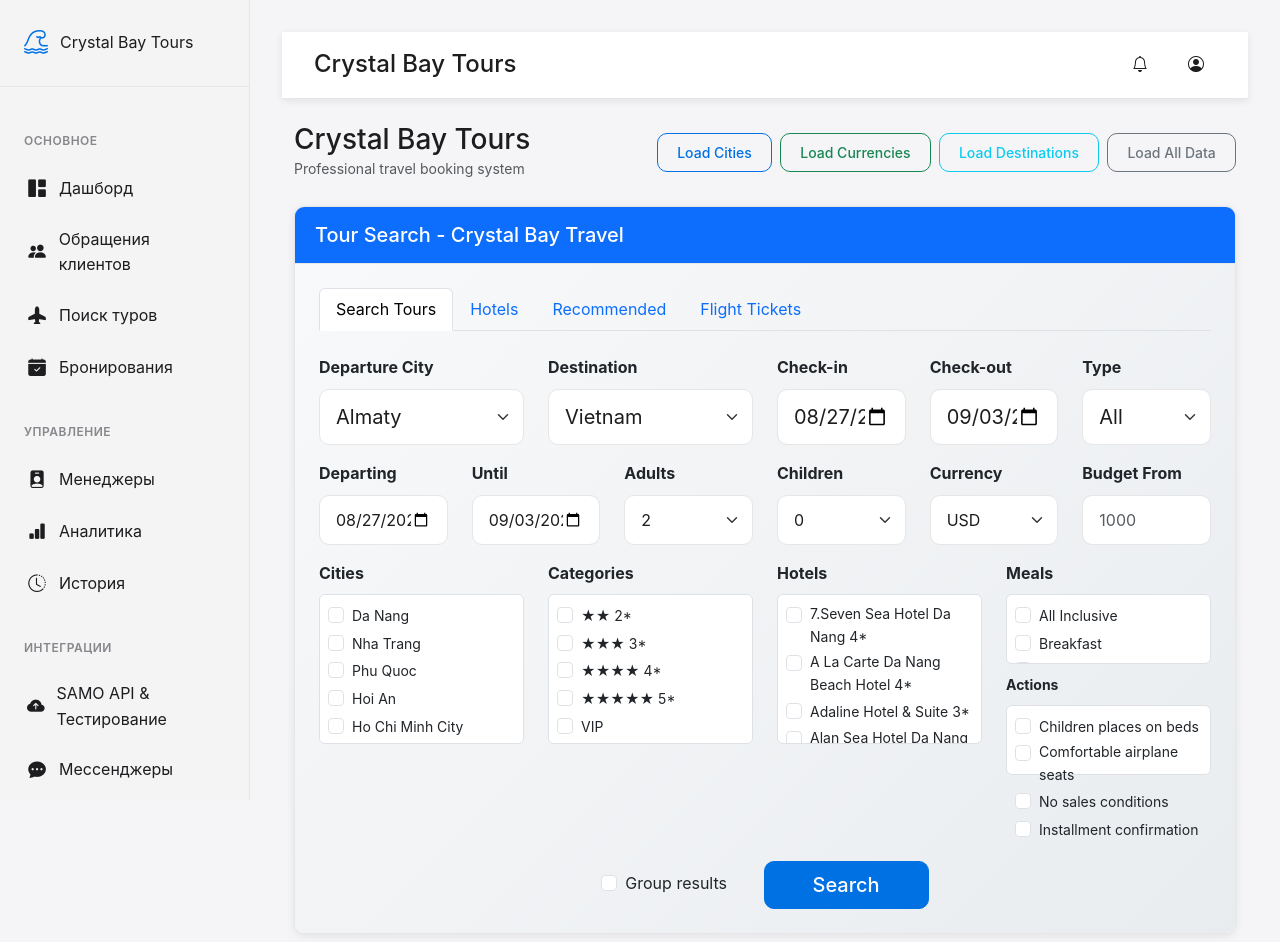
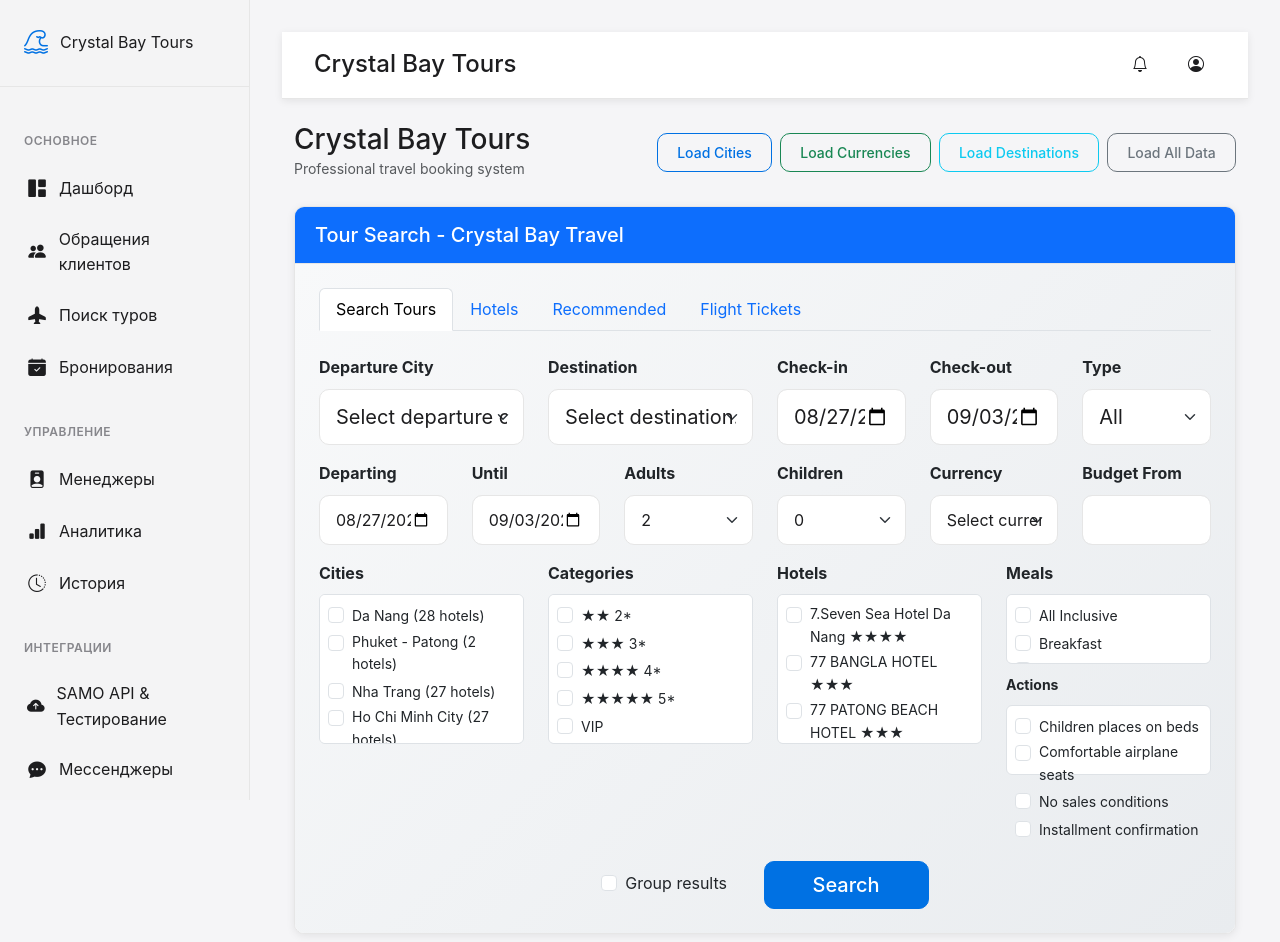
Before and after one commit to azrailbeat/crystalbay, a Flask app: page /tours in a window 1280 px wide. Shown: the top 942 px of the page. Run offline with Flask 3, Linux system fonts and the light colour scheme.

Commit message:
Remove placeholder data and ensure clean user inputs across the system
Replace placeholder values with generic prompts or empty fields in the UI and set prices to "Price on request" in the data processor.

Replit-Commit-Author: Agent
Replit-Commit-Session-Id: 3827c900-35ba-43e4-84ab-db1ea7489061
Replit-Commit-Checkpoint-Type: full_checkpoint
Replit-Commit-Screenshot-Url: https://storage.googleapis.com/screenshot-production-us-central1/032c9b0c-f330-4a4a-9015-086d560fea64/3827c900-35ba-43e4-84ab-db1ea7489061/KbY08gU

```diff
--- a/samo_data_processor.py
+++ b/samo_data_processor.py
@@ -245,7 +245,7 @@ class SamoDataProcessor:
                     'nights': search_params.get('nights', '7') if search_params else '7',
                     'adults': search_params.get('adults', '2') if search_params else '2',
                     'children': search_params.get('children', '0') if search_params else '0',
-                    'price': f"From ${1200 + (hotel.get('stars', 3) * 200) + (i * 50)}",
+                    'price': 'Price on request',
                     'currency': 'USD',
                     'meal': 'HB',  # Half Board default
                     'check_in': search_params.get('checkIn', '2025-08-27') if search_params else '2025-08-27',
--- a/templates/tours.html
+++ b/templates/tours.html
@@ -68,13 +68,13 @@
                                     <div class="col-md-3">
                                         <label class="form-label fw-bold">Departure City</label>
                                         <select class="form-select form-select-lg" id="townFrom" name="townFrom">
-                                            <option value="">Almaty</option>
+                                            <option value="">Select departure city...</option>
                                         </select>
                                     </div>
                                     <div class="col-md-3">
                                         <label class="form-label fw-bold">Destination</label>
                                         <select class="form-select form-select-lg" id="countryTo" name="countryTo">
-                                            <option value="">Vietnam</option>
+                                            <option value="">Select destination...</option>
                                         </select>
                                     </div>
                                     <div class="col-md-2">
@@ -127,15 +127,12 @@
                                     <div class="col-md-2">
                                         <label class="form-label fw-bold">Currency</label>
                                         <select class="form-select" id="currency" name="currency">
-                                            <option value="RUB">RUB</option>
-                                            <option value="USD" selected>USD</option>
-                                            <option value="KZT">KZT</option>
-                                            <option value="EUR">EUR</option>
+                                            <option value="">Select currency...</option>
                                         </select>
                                     </div>
                                     <div class="col-md-2">
                                         <label class="form-label fw-bold">Budget From</label>
-                                        <input type="number" class="form-control" id="priceFrom" name="priceFrom" placeholder="1000">
+                                        <input type="number" class="form-control" id="priceFrom" name="priceFrom" placeholder="">
                                     </div>
                                 </div>
 
@@ -144,30 +141,9 @@
                                     <!-- Cities Column -->
                                     <div class="col-md-3">
                                         <label class="form-label fw-bold">Cities</label>
-                                        <div class="border rounded p-2" style="height: 150px; overflow-y: auto; background: white;">
-                                            <div class="form-check">
-                                                <input class="form-check-input" type="checkbox" id="city_danang" name="cities[]" value="Da Nang">
-                                                <label class="form-check-label small" for="city_danang">Da Nang</label>
-                                            </div>
-                                            <div class="form-check">
-                                                <input class="form-check-input" type="checkbox" id="city_nhatrang" name="cities[]" value="Nha Trang">
-                                                <label class="form-check-label small" for="city_nhatrang">Nha Trang</label>
-                                            </div>
-                                            <div class="form-check">
-                                                <input class="form-check-input" type="checkbox" id="city_phuquoc" name="cities[]" value="Phu Quoc">
-                                                <label class="form-check-label small" for="city_phuquoc">Phu Quoc</label>
-                                            </div>
-                                            <div class="form-check">
-                                                <input class="form-check-input" type="checkbox" id="city_hoian" name="cities[]" value="Hoi An">
-                                                <label class="form-check-label small" for="city_hoian">Hoi An</label>
-                                            </div>
-                                            <div class="form-check">
-                                                <input class="form-check-input" type="checkbox" id="city_saigon" name="cities[]" value="Ho Chi Minh">
-                                                <label class="form-check-label small" for="city_saigon">Ho Chi Minh City</label>
-                                            </div>
-                                            <div class="form-check">
-                                                <input class="form-check-input" type="checkbox" id="city_hanoi" name="cities[]" value="Hanoi">
-                                                <label class="form-check-label small" for="city_hanoi">Hanoi</label>
+                                        <div class="border rounded p-2" style="height: 150px; overflow-y: auto; background: white;" id="citiesContainer">
+                                            <div class="text-muted text-center py-3">
+                                                <small>Loading destinations...</small>
                                             </div>
                                         </div>
                                     </div>
@@ -202,26 +178,9 @@
                                     <!-- Hotels Column -->
                                     <div class="col-md-3">
                                         <label class="form-label fw-bold">Hotels</label>
-                                        <div class="border rounded p-2" style="height: 150px; overflow-y: auto; background: white;">
-                                            <div class="form-check">
-                                                <input class="form-check-input" type="checkbox" id="hotel_7seven" name="hotels[]" value="7.Seven Sea Hotel Da Nang">
-                                                <label class="form-check-label small" for="hotel_7seven">7.Seven Sea Hotel Da Nang 4*</label>
-                                            </div>
-                                            <div class="form-check">
-                                                <input class="form-check-input" type="checkbox" id="hotel_lacarte" name="hotels[]" value="A La Carte">
-                                                <label class="form-check-label small" for="hotel_lacarte">A La Carte Da Nang Beach Hotel 4*</label>
-                                            </div>
-                                            <div class="form-check">
-                                                <input class="form-check-input" type="checkbox" id="hotel_adaline" name="hotels[]" value="Adaline">
-                                                <label class="form-check-label small" for="hotel_adaline">Adaline Hotel & Suite 3*</label>
-                                            </div>
-                                            <div class="form-check">
-                                                <input class="form-check-input" type="checkbox" id="hotel_alan" name="hotels[]" value="Alan Sea">
-                                                <label class="form-check-label small" for="hotel_alan">Alan Sea Hotel Da Nang 5*</label>
-                                            </div>
-                                            <div class="form-check">
-                                                <input class="form-check-input" type="checkbox" id="hotel_alani" name="hotels[]" value="Alani Hotel">
-                                                <label class="form-check-label small" for="hotel_alani">Alani Hotel & Spa Da Nang 4*</label>
+                                        <div class="border rounded p-2" style="height: 150px; overflow-y: auto; background: white;" id="hotelsContainer">
+                                            <div class="text-muted text-center py-3">
+                                                <small>Loading hotels...</small>
                                             </div>
                                         </div>
                                     </div>
@@ -424,6 +383,7 @@ async function loadCountries() {
         if (data.success && data.data) {
             countriesData = data.data;
             populateSelect('countryTo', countriesData, 'id', 'name');
+            populateCitiesCheckboxes(countriesData);
             showSuccess(`Loaded ${countriesData.length} destinations from real SAMO data`);
         } else {
             showError(`Failed to load destinations: ${data.error || 'Unknown error'}`);
@@ -431,6 +391,25 @@ async function loadCountries() {
     } catch (error) {
         showError(`Error loading destinations: ${error.message}`);
     }
+}
+
+// Populate cities checkboxes with real destinations
+function populateCitiesCheckboxes(destinations) {
+    const container = document.getElementById('citiesContainer');
+    if (!container) return;
+
+    let html = '';
+    destinations.forEach((dest, index) => {
+        const checkboxId = `city_${dest.id}`;
+        html += `
+            <div class="form-check">
+                <input class="form-check-input" type="checkbox" id="${checkboxId}" name="cities[]" value="${dest.name}">
+                <label class="form-check-label small" for="${checkboxId}">${dest.name} (${dest.hotel_count} hotels)</label>
+            </div>
+        `;
+    });
+
+    container.innerHTML = html;
 }
 
 // Load all SAMO data for comprehensive view
@@ -716,11 +695,12 @@ document.addEventListener('DOMContentLoaded', function() {
     document.getElementById('departDate').value = tomorrow.toISOString().split('T')[0];
     document.getElementById('untilDate').value = weekLater.toISOString().split('T')[0];
 
-    // Auto-load destinations
+    // Auto-load real SAMO data
     setTimeout(() => {
         loadCountries();
         loadTownFroms();
         loadCurrencies();
+        loadHotelsForFilter();
     }, 500);
 });
 
@@ -741,5 +721,43 @@ async function loadAllData() {
         showError(`Error loading all data: ${error.message}`);
     }
 }
+
+// Load hotels for filter checkboxes
+async function loadHotelsForFilter() {
+    try {
+        const response = await fetch('/api/samo/search_tours_detailed', {
+            method: 'POST',
+            headers: {'Content-Type': 'application/json'},
+            body: JSON.stringify({})
+        });
+
+        const data = await response.json();
+        if (data.success && data.data) {
+            populateHotelsCheckboxes(data.data.slice(0, 10)); // Show first 10 hotels
+        }
+    } catch (error) {
+        console.error('Error loading hotels for filter:', error);
+    }
+}
+
+// Populate hotels checkboxes with real hotel data
+function populateHotelsCheckboxes(hotels) {
+    const container = document.getElementById('hotelsContainer');
+    if (!container) return;
+
+    let html = '';
+    hotels.forEach((hotel, index) => {
+        const checkboxId = `hotel_${hotel.id || index}`;
+        const stars = '★'.repeat(hotel.stars || 3);
+        html += `
+            <div class="form-check">
+                <input class="form-check-input" type="checkbox" id="${checkboxId}" name="hotels[]" value="${hotel.hotel}">
+                <label class="form-check-label small" for="${checkboxId}">${hotel.hotel} ${stars}</label>
+            </div>
+        `;
+    });
+
+    container.innerHTML = html;
+}
 </script>
 {% endblock %}
```
